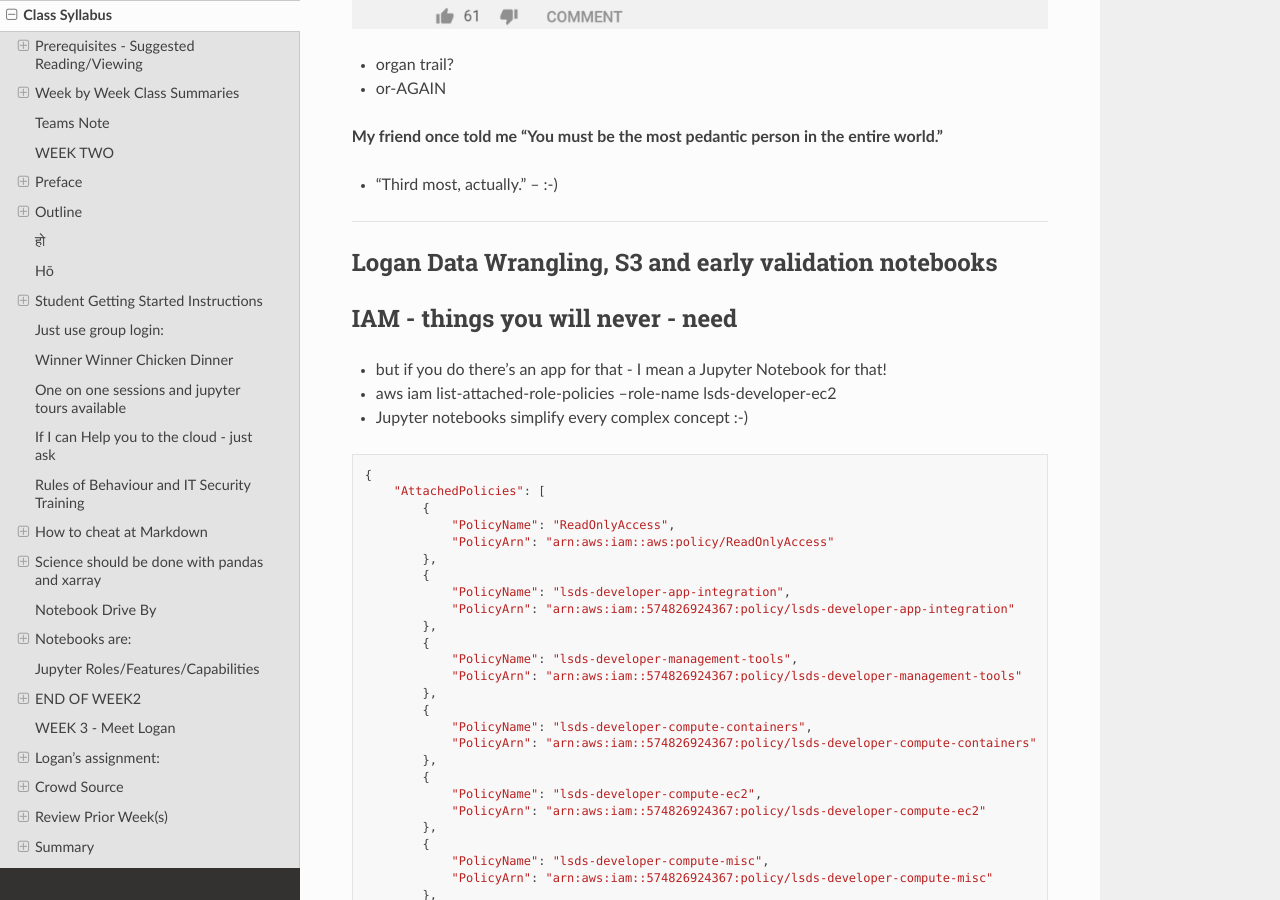
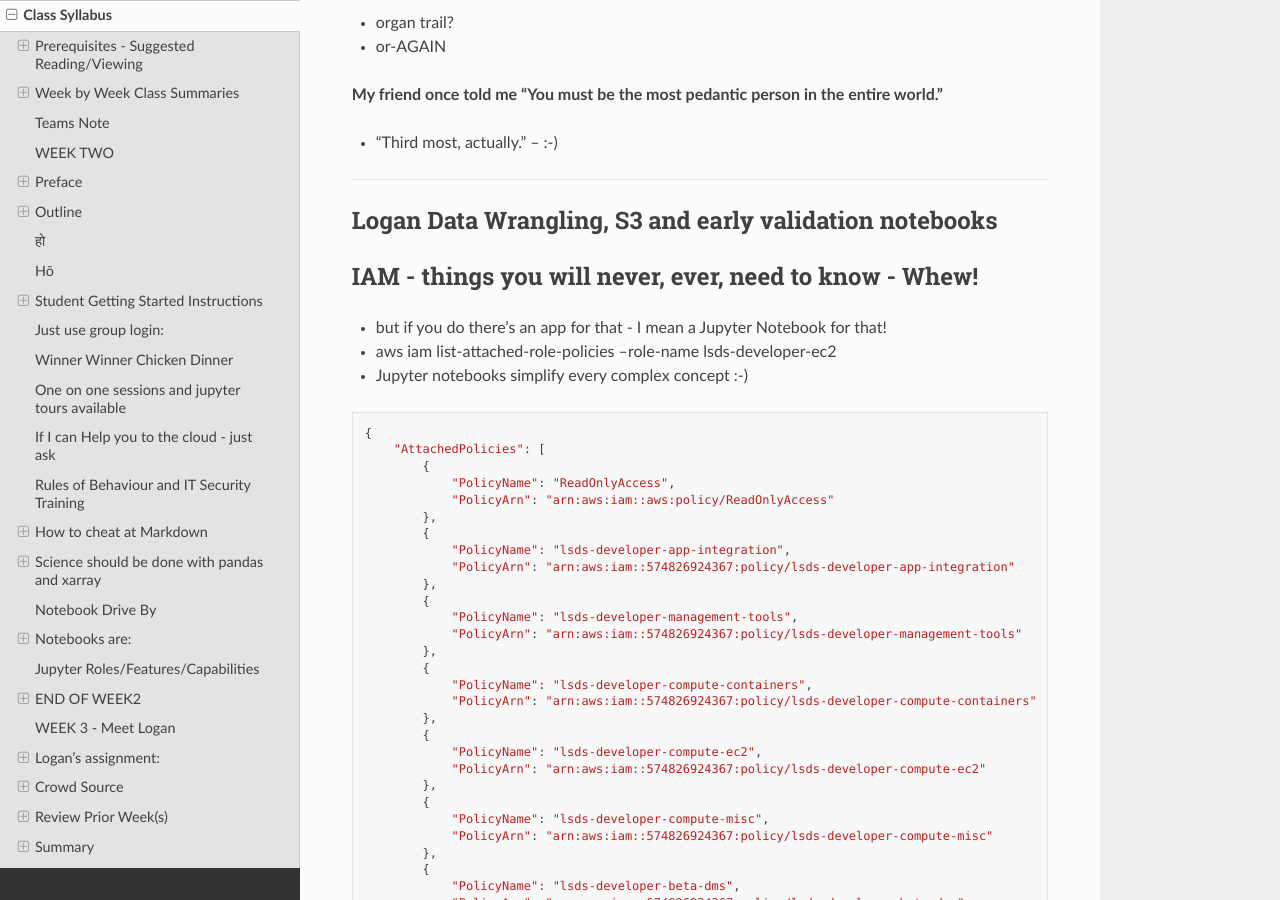
Before and after one commit to tonybutzer/harmony, a Sphinx documentation site: the page built from documentation/source/00weekbyweek.md, in a window 1280 px wide and 900 px high, scrolled down 27591 px. Built offline with Sphinx 7.4.7 and the Read the Docs theme 2.0.0, drawn with Linux system fonts in a browser that asks for light colours; pages that are not in the unit, such as notebooks, are missing from menus.

Commit message:
automatic git update from Makefile

```diff
--- a/documentation/source/00weekbyweek.md
+++ b/documentation/source/00weekbyweek.md
@@ -712,7 +712,7 @@
 - next week we will look at more xarray code - and Logan's additional wrangling steps
 ---
 
-# WEEK 4 - Standing up Your First Instance in the Cloud
+## WEEK 4 - Standing up Your First Instance in the Cloud
 
 ## You really should be doing science in `the cloud`
 
@@ -1004,9 +1004,8 @@
 
 ## Logan Data Wrangling, S3 and early validation notebooks
 
-## IAM - things you will never - need
+## IAM - things you will never, ever, need to know - Whew!
 - but if you do there's an app for that - I mean a Jupyter Notebook for that!
-
 - aws iam list-attached-role-policies --role-name lsds-developer-ec2
 - Jupyter notebooks simplify every complex concept :-)
 
```
